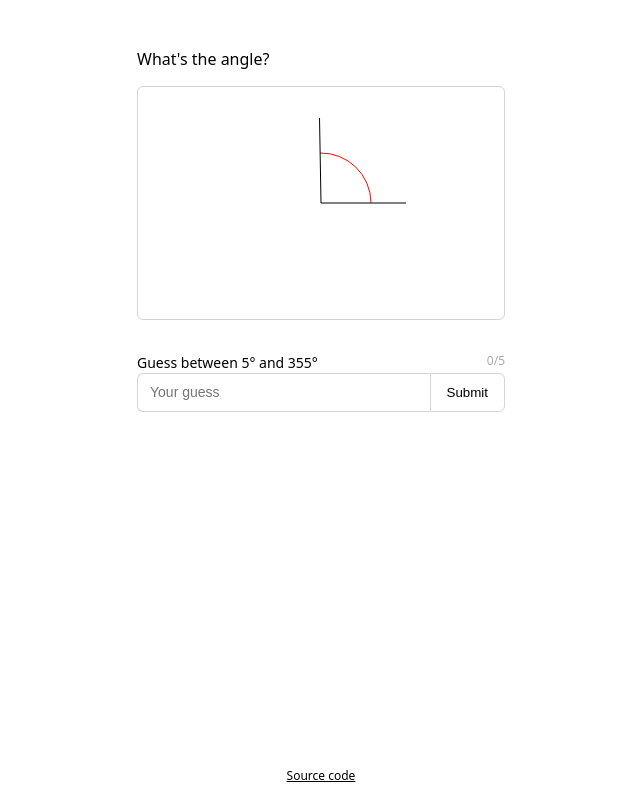
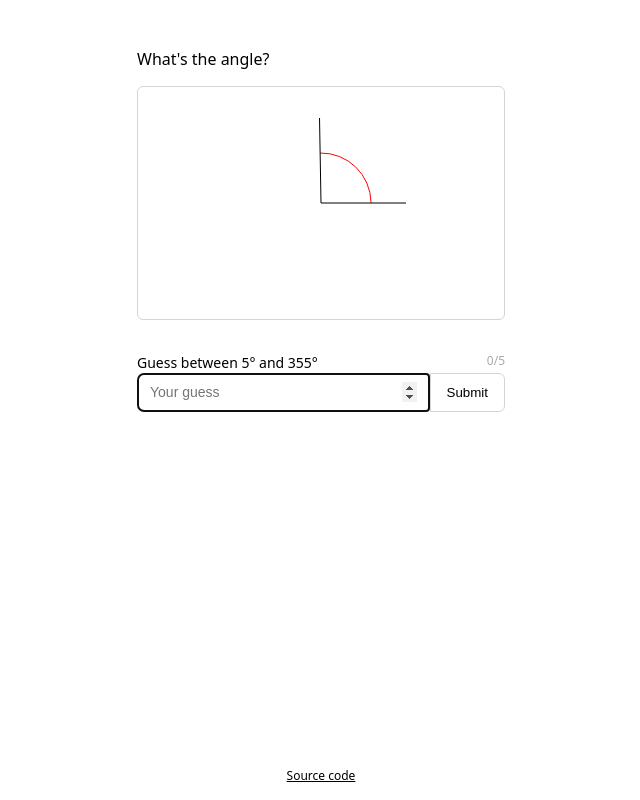
Before and after one commit to msigurd/angler, a plain HTML site: page index.html in a window 1280 px wide. Shown: the whole page, without its empty margins (319-959 px from the left). Drawn offline with Linux system fonts and the light colour scheme.

Commit message:
Autofocus guess input

```diff
--- a/index.html
+++ b/index.html
@@ -24,7 +24,7 @@
           <span id="guesses">0</span>/5
         </span>
         <fieldset id="guess-fieldset" class="group">
-          <input id="guess-input" type="number" min="5" max="355" placeholder="Your guess" />
+          <input autofocus id="guess-input" type="number" min="5" max="355" placeholder="Your guess" />
           <button id="submit-btn" class="outline" type="button">Submit</button>
         </fieldset>
       </label>
```
